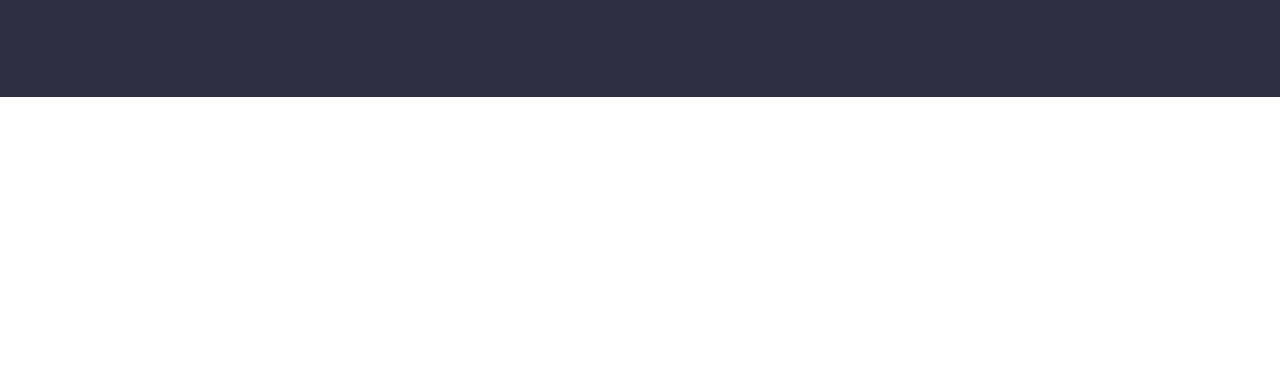
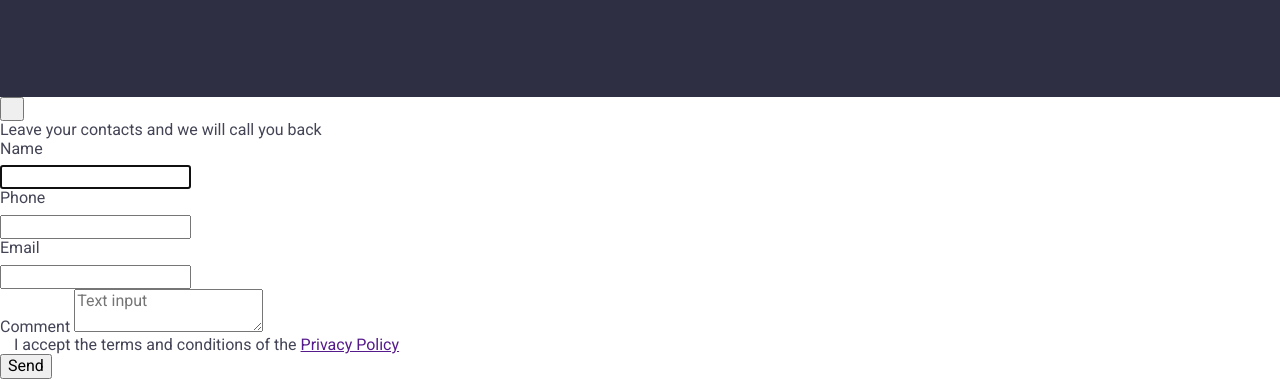
Before and after one commit to az25-boop/goit-markup-hw-05, a plain HTML site: page index.html in a window 1280 px wide. Shown: the part 3395-3774 px from the top of the page. Before the commit the page ends 3492 px from the top, so only its background shows below. Drawn offline with nearby package versions, Linux system fonts and the light colour scheme.

Commit message:
after-footer

```diff
--- a/css/styles.css
+++ b/css/styles.css
@@ -524,3 +524,48 @@ ul {
   fill: #ffffff;
   margin-left: 16px;
 }
+
+/* after-footer */
+
+.modal-overlay {
+}
+.modal-box {
+}
+.close-modal-button {
+}
+.close-button-pic {
+}
+.modal-title {
+}
+.modal-form {
+}
+.modal-form-div {
+}
+.modal-label {
+}
+.modal-input-div {
+}
+.modal-input {
+}
+.modal-icon {
+}
+.textarea-div {
+}
+.textarea {
+}
+.user-privacy-checkbox {
+}
+.checkbox-checked {
+}
+.visually-hidden {
+}
+.checkbox-label {
+}
+.modal-icon-checkbox {
+}
+.checkbox-icon {
+}
+.privacy-policy {
+}
+.send-button {
+}
--- a/index.html
+++ b/index.html
@@ -491,5 +491,80 @@
         </div>
       </div>
     </footer>
+
+    <div class="modal-overlay">
+      <div class="modal-box">
+
+        <button class="close-modal-button" type="button">
+          <svg class="close-button-pic" width="8" height="8">
+            <!-- <use href="./images/icons.svg#icon-close"></use> -->
+          </svg>
+        </button>
+
+        <p class="modal-title">Leave your contacts and we will call you back</p>
+
+        <form class="modal-form">
+
+          <div class="modal-form-div">
+            <label for="user-name" class="modal-label">Name</label>
+            <div class="modal-input-div">
+              <input class="modal-input" type="text" name="user-name" id="user-name" autofocus>
+              <svg class="modal-icon" width="18" height="24">
+                <!-- <use href="./images/icons.svg#icon-person"></use> -->
+              </svg>
+            </div>
+          </div>
+
+            <div class="modal-form-div">
+              <label for="user-phone" class="modal-label">Phone</label>
+                <div class="modal-input-div">
+                <input class="modal-input" type="tel" name="user-phone" id="user-phone">
+                  <svg class="modal-icon" width="18" height="24">
+                    <!-- <use href="./images/icons.svg#icon-phone"></use> -->
+                  </svg>
+                </div>
+            </div>
+
+            <div class="modal-form-div">
+              <label for="user-email" class="modal-label">Email</label>
+                <div class="modal-input-div">
+                <input class="modal-input" type="email" name="user-email" id="user-email">
+                    <svg class="modal-icon" width="18" height="24">
+                      <!-- <use href="./images/icons.svg#icon-email"></use> -->
+                    </svg>
+                </div>
+            </div>
+
+            <div class="textarea-div">
+              <label class="modal-label" for="user-comment">Comment</label>
+              <textarea
+              class="textarea"
+              id="user-comment"
+              name="user-comment"
+              placeholder="Text input"></textarea>
+            </div>
+
+            <div class="user-privacy-checkbox">
+              <input
+              class="checkbox-checked visually-hidden"
+              type="checkbox"
+              name="user-privacy"
+              value="true"
+              id="user-privacy">
+              <label class="checkbox-label" for="user-privacy">
+                <span class="modal-icon-checkbox">
+                  <svg class="checkbox-icon" width="10" height="8">
+                    <!-- <use href="./images/icons.svg#icon-vector"></use> -->
+                  </svg>
+                </span>
+              I accept the terms and conditions of the <a href="" class="privacy-policy">Privacy Policy</a>
+              </label>
+            </div>
+
+            <button class="send-button" type="submit">Send</button>
+        </form>
+      </div>
+    </div>
+
   </body>
 </html>
```
